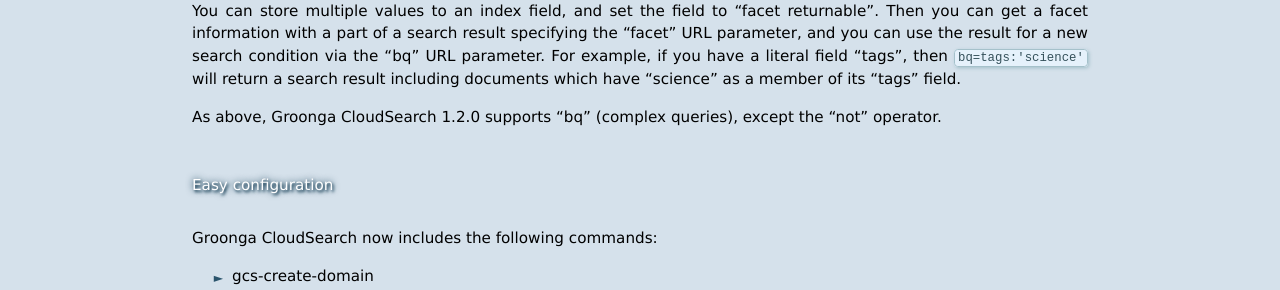
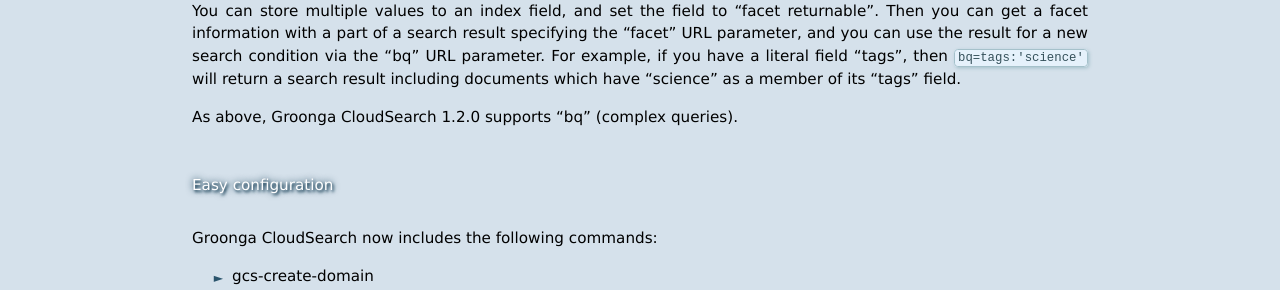
Before and after one commit to groonga/gcs.groonga.org, a Jekyll site: the page built from _posts/2012-08-29-1.2.0-release.md, in a window 1280 px wide. Shown: the part 978-1268 px from the top of the page. Built offline with Jekyll 4.4.1, drawn with Linux system fonts in a browser that asks for light colours; comment, search, counter and statistics services are not loaded.

Commit message:
1.2.0 supports "not" operator in bq

```diff
--- a/_posts/2012-08-29-1.2.0-release.md
+++ b/_posts/2012-08-29-1.2.0-release.md
@@ -41,8 +41,7 @@
 <code>bq=tags:'science'</code> will return a search result including
 documents which have "science" as a member of its "tags" field.
 
-As above, Groonga CloudSearch 1.2.0 supports "bq" (complex queries), except
-the "not" operator.
+As above, Groonga CloudSearch 1.2.0 supports "bq" (complex queries).
 
 #### Easy configuration
 
```
